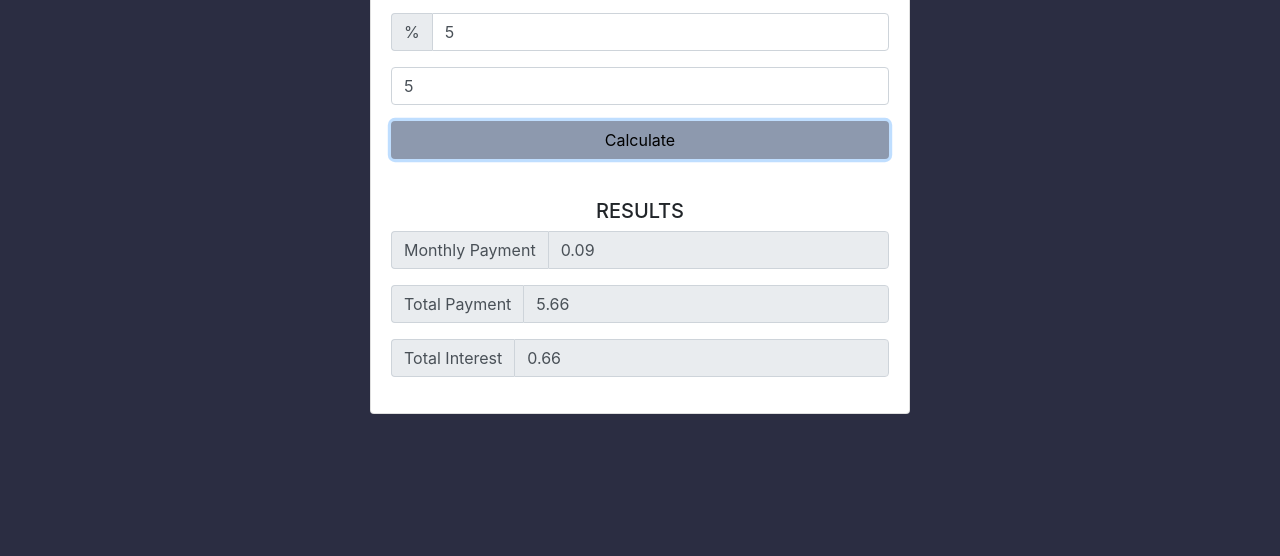
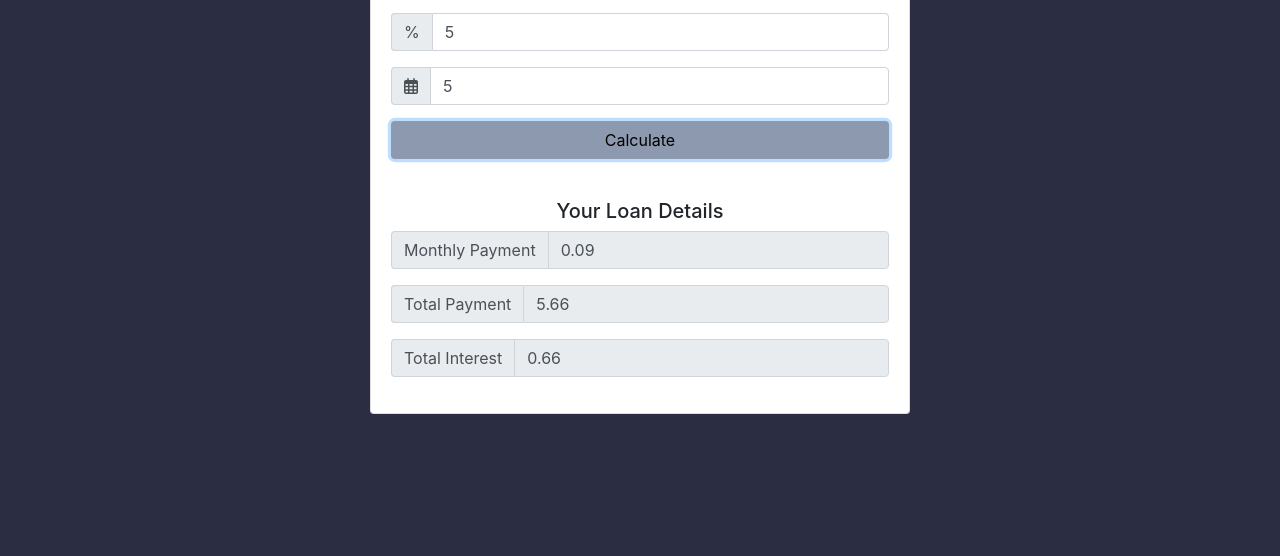
Before and after one commit to aprilharris/loan-calculator, a plain HTML site: page index.html in a window 1280 px wide. Both pictures are taken after typing "5", "5", "5" into the empty fields and a click on the input "Calculate". Shown: the part 182-738 px from the top of the page. Drawn offline with nearby package versions, Linux system fonts and the light colour scheme.

Commit message:
updated interface

```diff
--- a/index.html
+++ b/index.html
@@ -31,11 +31,16 @@
 <div class="form-group">
   <div class="input-group">
     <span class="input-group-addon">%</span>
-    <input type="number" class="form-control" id="interest" placeholder="Interest Rate">
+    <input type="number" class="form-control" id="interest" placeholder="Interest Rate" required>
   </div>
 </div>
+<!--LOAN TERM (YEARS)-->
 <div class="form-group">
+  <div class="input-group">
+
+  <span class="input-group-addon"><i class="far fa-calendar-alt"></i></span>
   <input type="number" class="form-control" id="years" placeholder="Loan Term (Years)">
+</div>
 </div>
 <div class="form-group">
   <input id="calculate" type="submit" value="Calculate" class="btn btn-block">
@@ -51,7 +56,7 @@
 
     <!-- RESULTS -->
     <div id="results" class="pt-4">
-    <h5>RESULTS</h5>
+    <h5>Your Loan Details</h5>
     <div class="form-group">
       <div class="input-group">
         <span class="input-group-addon">Monthly Payment</span>
```
Also changed, not shown: 1 other file.
